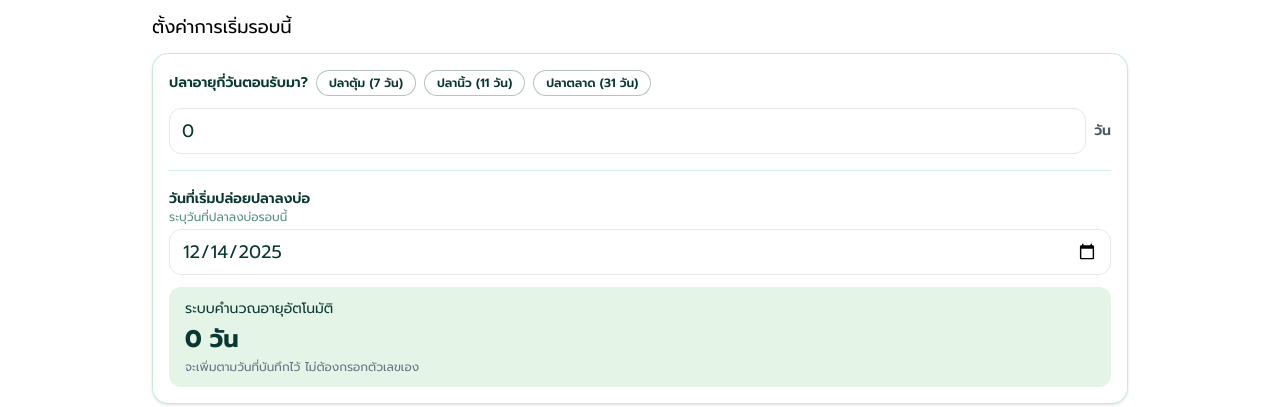
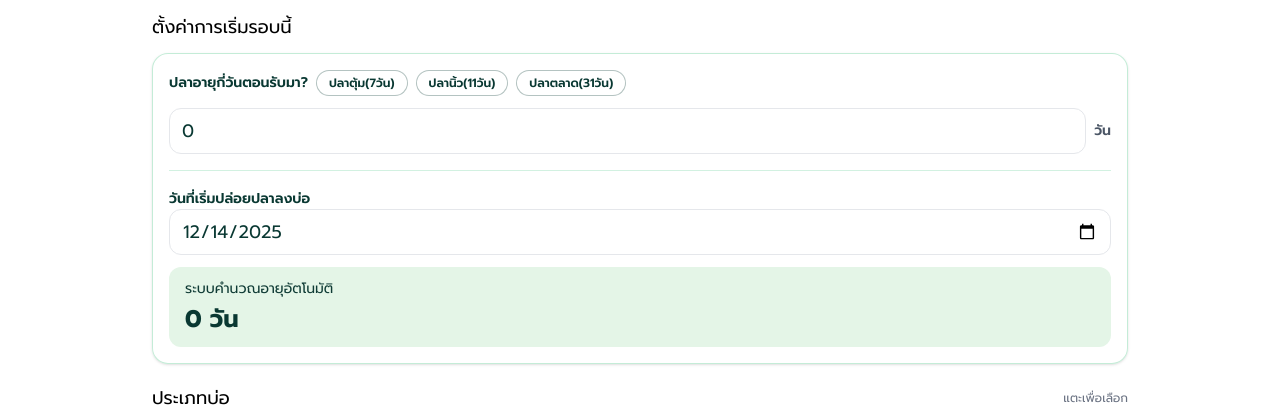
Before and after one commit to koard/DukeFarm-Frontend, a Next.js app: page /large/record-large in a window 1280 px wide. Shown: the part 423-830 px from the top of the page. Built offline with nearby package versions, Linux system fonts and the light colour scheme; no server answers; sample sign-in values are in the browser's storage.

Commit message:
Refactor INITIAL_AGE_PRESETS in RecordEntryForm: Remove spaces in age preset labels for consistency and improve UI clarity.

```diff
--- a/src/components/records/RecordEntryForm.tsx
+++ b/src/components/records/RecordEntryForm.tsx
@@ -26,9 +26,9 @@ const AGE_PHASES: AgePhase[] = [
 
 const POND_TYPE_OPTIONS = ['บ่อดิน', 'บ่อปูน'];
 const INITIAL_AGE_PRESETS = [
-  { label: 'ปลาตุ้ม (7 วัน)', value: 7 },
-  { label: 'ปลานิ้ว (11 วัน)', value: 11 },
-  { label: 'ปลาตลาด (31 วัน)', value: 31 },
+  { label: 'ปลาตุ้ม(7วัน)', value: 7 },
+  { label: 'ปลานิ้ว(11วัน)', value: 11 },
+  { label: 'ปลาตลาด(31วัน)', value: 31 },
 ];
 
 const formatInputDate = (value: Date) => {
@@ -734,7 +734,6 @@ export const RecordEntryForm = ({ farmType, backHref }: RecordEntryFormProps) =>
             <div className="space-y-3">
               <span className="text-sm font-semibold text-[#093832]">วันที่เริ่มปล่อยปลาลงบ่อ</span>
               <div className="flex flex-col gap-1">
-                <span className="text-xs text-[#0F614E]/70">ระบุวันที่ปลาลงบ่อรอบนี้</span>
                 <input
                   type="date"
                   value={cycleStartDate}
@@ -749,7 +748,6 @@ export const RecordEntryForm = ({ farmType, backHref }: RecordEntryFormProps) =>
               <div className="rounded-xl bg-[#E4F5E7] px-4 py-3 text-sm text-[#0F3B35] flex flex-col gap-1">
                 <span>ระบบคำนวณอายุอัตโนมัติ</span>
                 <strong className="text-2xl text-[#093832]">{fishAgeNumber} วัน</strong>
-                <span className="text-xs text-gray-500">จะเพิ่มตามวันที่บันทึกไว้ ไม่ต้องกรอกตัวเลขเอง</span>
               </div>
             </div>
           </div>
```
